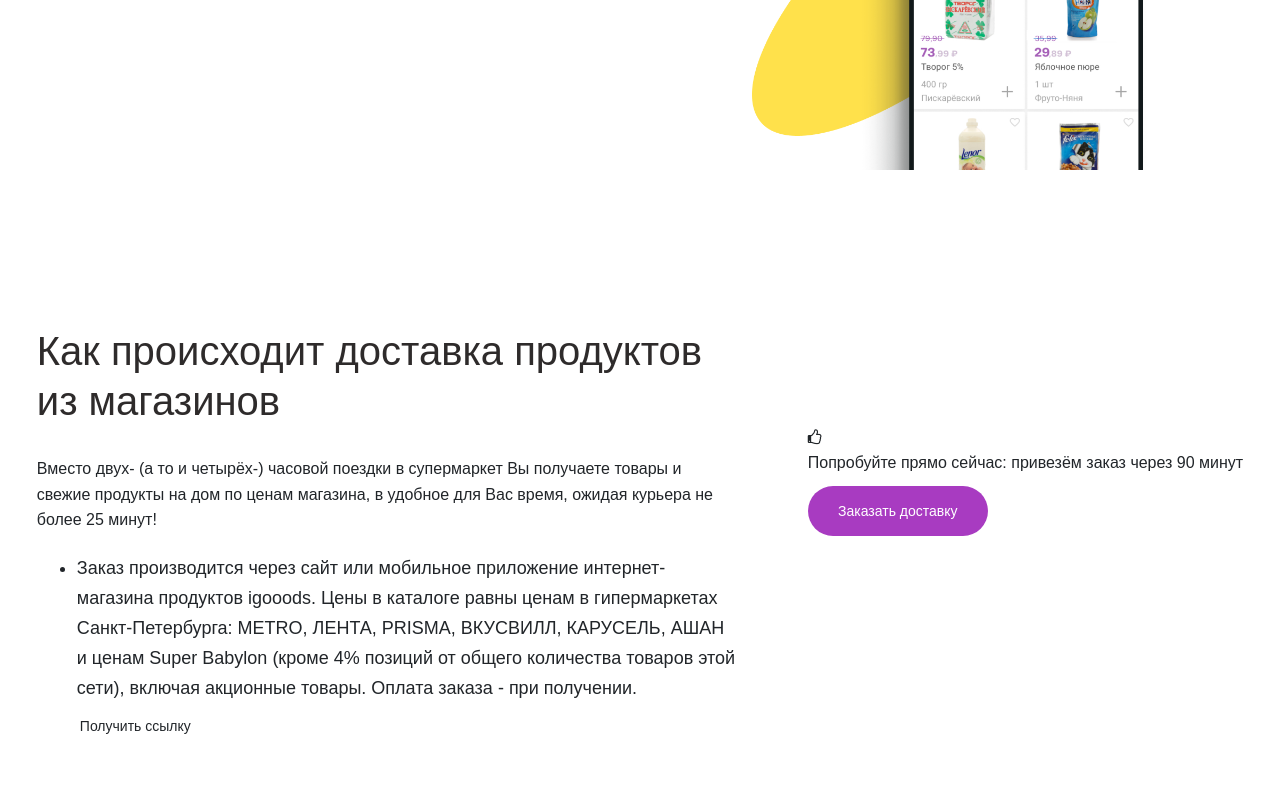
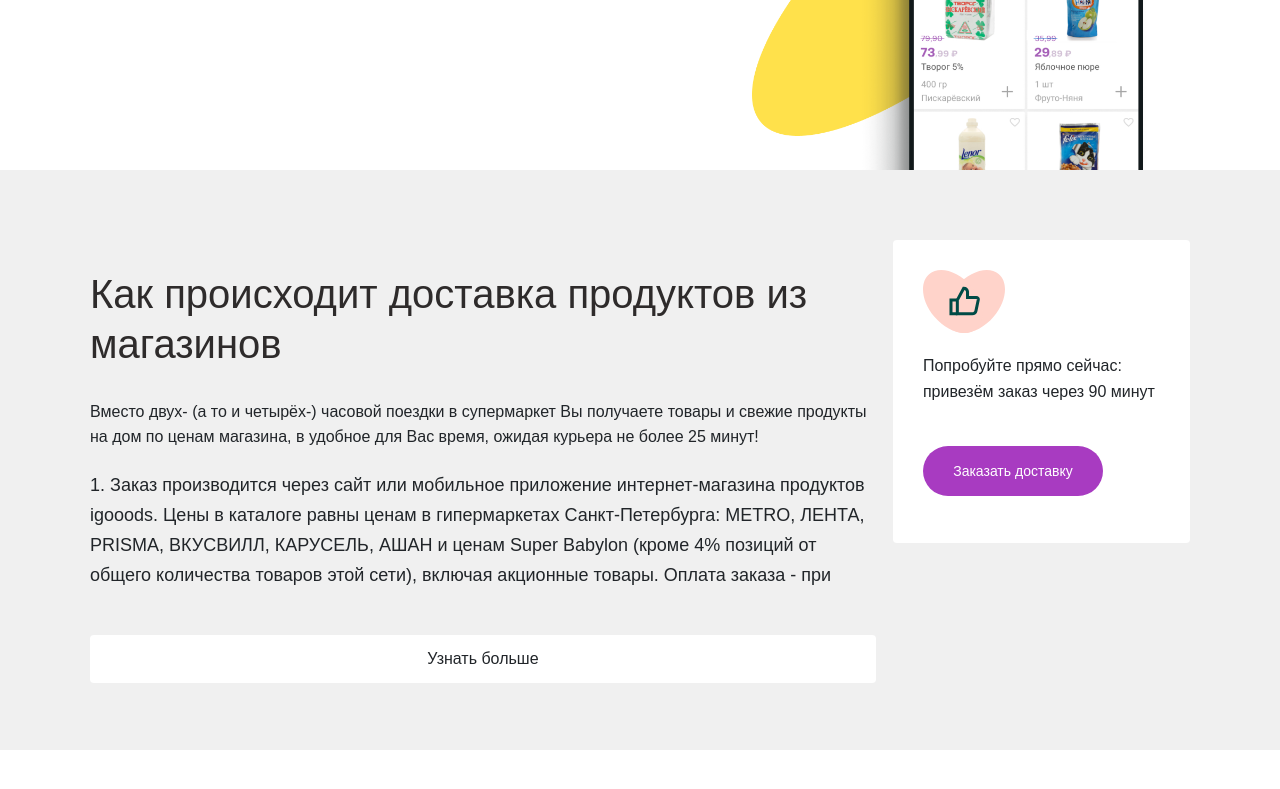
Before and after one commit to Maria-Liabikhova/igoods, a website: page app/index.html in a window 1280 px wide. Shown: the part 3428-4217 px from the top of the page. After the commit the page ends 4178 px from the top, so only its background shows below. Drawn offline with nearby package versions, Linux system fonts and the light colour scheme; files that its build step writes are made by us from their sources; files whose address does not match are found by name; a web font is replaced by a local one.

Commit message:
add: section goods--hovdeliver

```diff
--- a/app/index.html
+++ b/app/index.html
@@ -361,14 +361,16 @@
 		<div class="goods__coll goods__coll--howdeliver" >
 			<h2 class="goods__title goods__title--small goods__title--delivery">Как происходит доставка продуктов из магазинов</h2>
 			<p class="goods__text goods__text--small">Вместо двух- (а то и четырёх-) часовой поездки в супермаркет Вы получаете товары и свежие продукты на дом по ценам магазина, в удобное для Вас время, ожидая курьера не более 25 минут!</p>
-			<ul>
-				<li class="goods__text goods__text--tryit">Заказ производится через сайт или мобильное приложение интернет-магазина продуктов igooods. Цены в каталоге равны ценам в гипермаркетах Санкт-Петербурга: METRO, ЛЕНТА, PRISMA, ВКУСВИЛЛ, КАРУСЕЛЬ, АШАН и ценам Super Babylon (кроме 4% позиций от общего количества товаров этой сети), включая акционные товары. Оплата заказа - при получении.</li>
-			</ul>
-			<button class="goods__button goods__button--howdeliver" type="submit">Получить ссылку</button>
+			<div class="goods__listwrap">
+				<ol class="goods__list">
+					<li class="goods__text goods__text--tryit">Заказ производится через сайт или мобильное приложение интернет-магазина продуктов igooods. Цены в каталоге равны ценам в гипермаркетах Санкт-Петербурга: METRO, ЛЕНТА, PRISMA, ВКУСВИЛЛ, КАРУСЕЛЬ, АШАН и ценам Super Babylon (кроме 4% позиций от общего количества товаров этой сети), включая акционные товары. Оплата заказа - при получении.</li>
+				</ol>
+			</div>
+			<button class="goods__button goods__button--tryit goods__button--howdeliver" type="submit">Узнать больше</button>
 		</div>
 		<div class="trynow">
-			<i class="trynow__icon fa fa-thumbs-o-up"></i>
-			<p>Попробуйте прямо сейчас: привезём заказ через 90 минут</p>
+			<img class="trynow__img" src="img/heart.svg"></img>
+			<p class="trynow__text">Попробуйте прямо сейчас: привезём заказ через 90 минут</p>
 			<a href="#" class="link link--button link--small">Заказать доставку</a>
 		</div>
 	</section>
--- a/app/sass/blocks/_goods.sass
+++ b/app/sass/blocks/_goods.sass
@@ -15,7 +15,10 @@
   &--tryit
     background-color: $white
   &--howdeliver
+    height: 580px
     background-color: $white
+    padding: 70px 90px 90px 90px
+    background-color: $light-blue
   &__img
     height: 64px
     width: 64px
@@ -89,7 +92,8 @@
       font-weight: 600
     &--delivery
       text-align: start
-      margin-bottom: 30px
+      margin-bottom: 18px
+      margin-top: 40px
   &__text
     font-weight: regular
     &--blue
@@ -156,12 +160,19 @@
       background-color: $turquoise
       &:hover, &:focus, &:active
         background-color: darken($turquoise, 7%)
-
+    &--howdeliver
+      height: 48px
+      width: 100%
+      background-color: $white
+      font-size: 16px
+      margin: 0
+      padding: 0
+      &:hover
+        background-color: lighten($turquoise, 3%)
   &__shops
     display: flex
     justify-content: space-between
     height: 30px
-    // width: 100%
   &__coll
     margin-right: 70px
     height: 258px
@@ -170,8 +181,17 @@
     &--tryit
       width: 565px
       height: auto
+    &--howdeliver
+      width: 816px
+      padding-right: 17px
+      margin-right: 0
+      height: 393px
+  &__list
+    padding-left: 0
+    list-style-position: inside
+  &__listwrap
+    height: 115px
+    overflow: hidden
+    margin-bottom: 50px
 
 // goods END
-
-  187
-    50
--- a/app/sass/blocks/_header.sass
+++ b/app/sass/blocks/_header.sass
@@ -18,8 +18,6 @@
     display: flex
     position: fixed
     align-items: center
-    // margin-left: auto
-    // margin-right: auto
     margin-bottom: 15px
     background-color: $white
     z-index: 100
--- /dev/null
+++ b/app/sass/blocks/_trynow.sass
@@ -0,0 +1,13 @@
+// trynow
+.trynow
+  height: 303px
+  width: 301px
+  padding: 30px 30px 30px
+  align-self: flex-start
+  background-color: $white
+  border-radius: 4px
+  &__img
+    margin-bottom: 20px
+  &__text
+    margin-bottom: 42px
+// trynow END
--- a/app/sass/main.sass
+++ b/app/sass/main.sass
@@ -17,3 +17,4 @@
 @import "blocks/shops"
 @import "blocks/goods"
 @import "blocks/popnow"
+@import "blocks/trynow"
```
Also changed, not shown: app/img/heart.svg (added).
